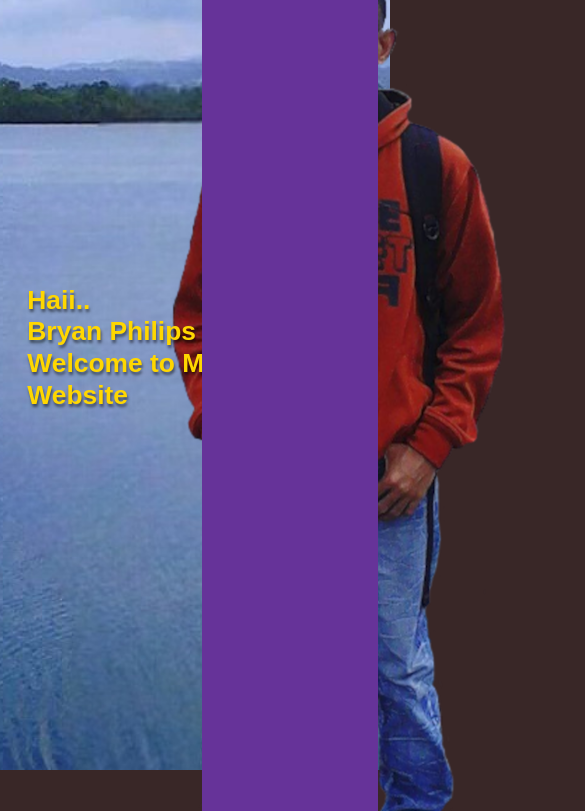
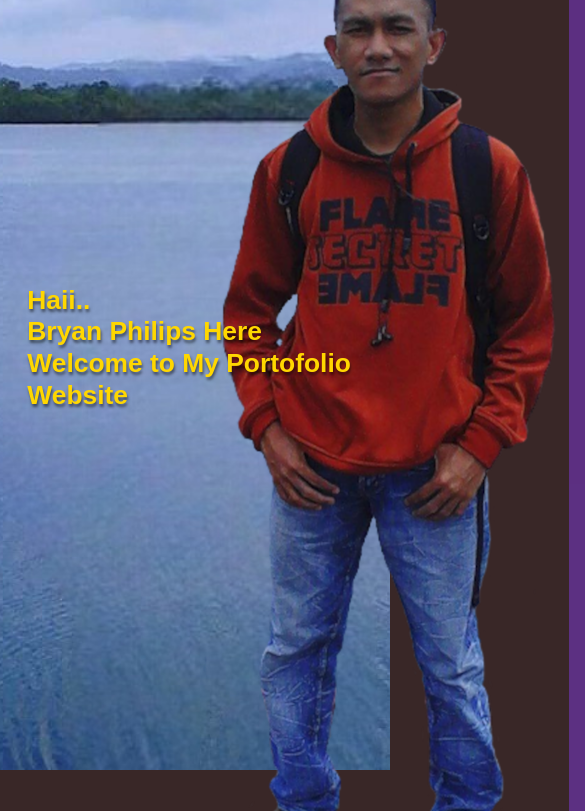
Before and after one commit to bryan-philips/bryan-philips.github.io, a plain HTML site: page index.html in a window 390 px wide. Shown: the part 74-885 px from the top of the page, 585 px wide, since content can reach past the window. Drawn offline with Linux system fonts and the light colour scheme.

Commit message:
menambahkan class .nav-nav.active pada bagian media queries file style.css untuk fid in/out pada menu hamburger

```diff
--- a/css/style.css
+++ b/css/style.css
@@ -116,7 +116,7 @@ body {
         font: 75%;
     }
     .jumbo .profile {
-        right: -80px;
+        right: -100px;
     }
 }
 
@@ -128,7 +128,7 @@ body {
         font-size: 68.5%;
     }
     .jumbo .profile {
-        right: -150px;
+        right: -200px;
     }
 
     #ham-menu {
@@ -138,10 +138,14 @@ body {
     .navbar .nav-nav {
         position: absolute;
         top: 100%;
-        right: 0%;
-        background-color: rebeccapurple;
+        right: -100%;
+        background-color: rgba(102, 51, 153, 0.8);
         width: 20rem;
-        height: 100vh;;
+        height: 100vh;
+    }
+
+    .navbar .nav-nav.active {
+        right: 0;
     }
 
 
```
